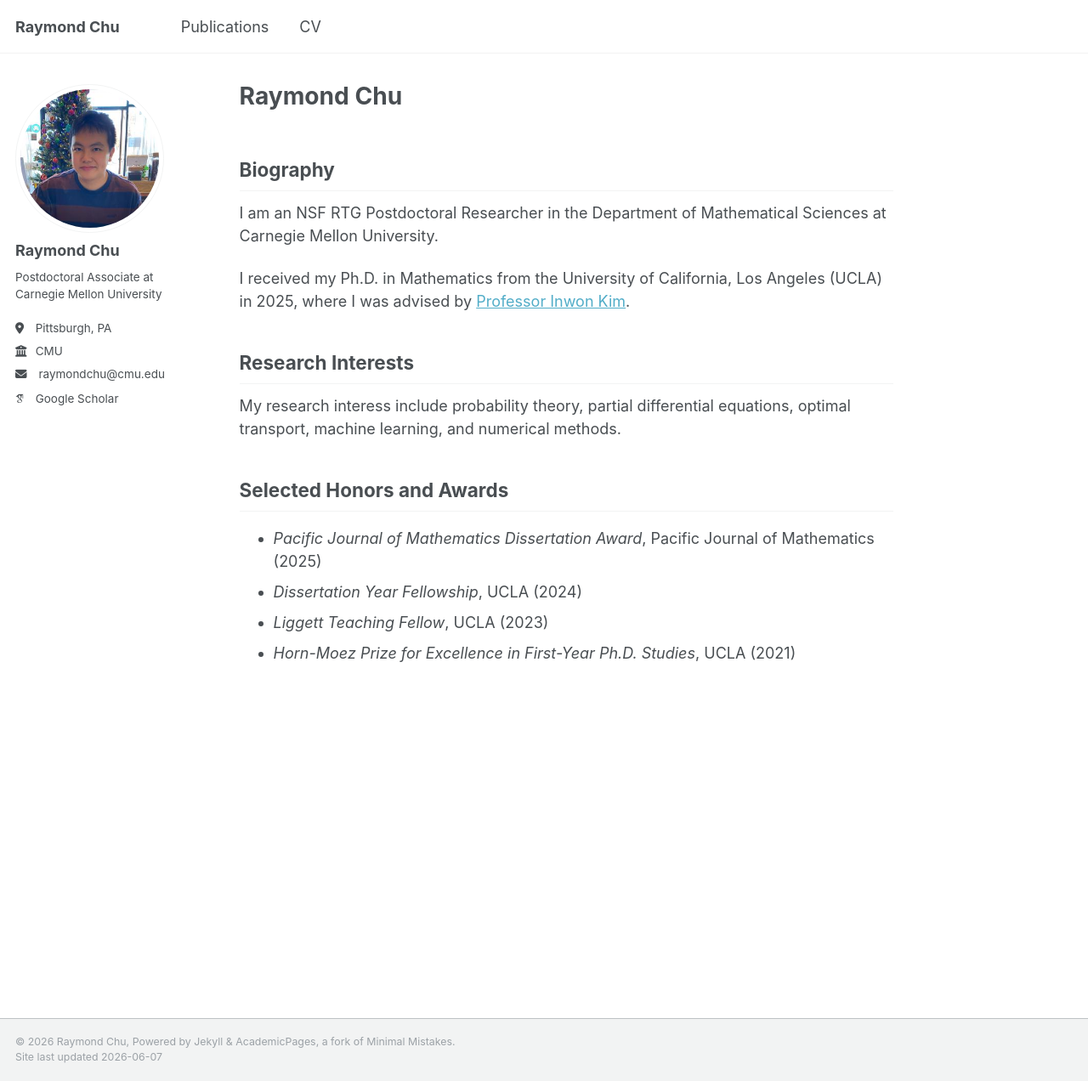
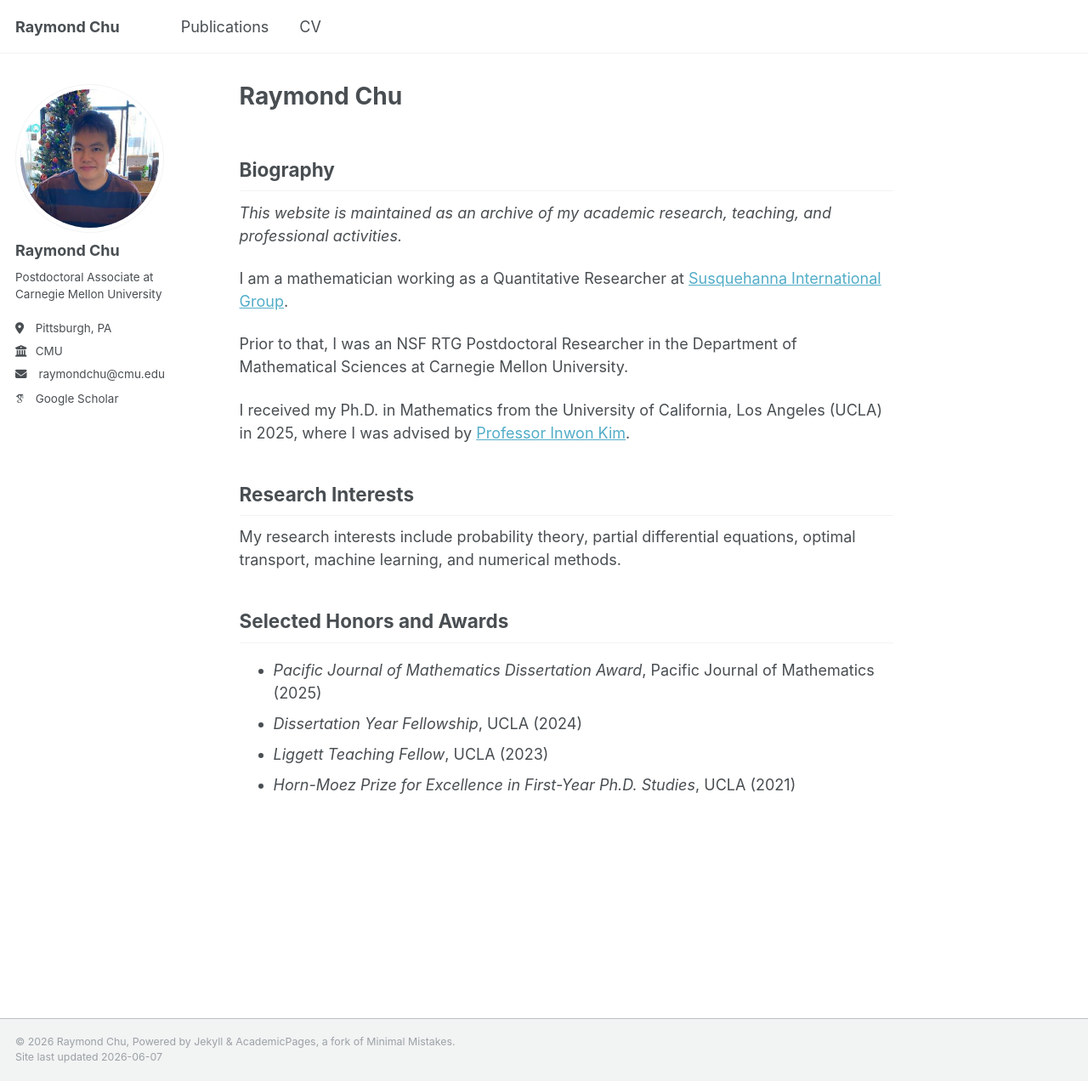
Before and after one commit to rchumath/rchumath.github.io, a Jekyll site: the page built from _pages/about.md, in a window 1280 px wide and 1272 px high. Shown: the whole window at 85% size. Built offline with Jekyll 4.4.1, drawn with Linux system fonts in a browser that asks for light colours; some web fonts are replaced.

Commit message:
Update about.md

```diff
--- a/_pages/about.md
+++ b/_pages/about.md
@@ -7,13 +7,17 @@ permalink: /
 
 ## Biography
 
-I am an NSF RTG Postdoctoral Researcher in the Department of Mathematical Sciences at Carnegie Mellon University.
+*This website is maintained as an archive of my academic research, teaching, and professional activities.*
+
+I am a mathematician working as a Quantitative Researcher at [Susquehanna International Group](https://sig.com/).
+
+Prior to that, I was an NSF RTG Postdoctoral Researcher in the Department of Mathematical Sciences at Carnegie Mellon University.
 
 I received my Ph.D. in Mathematics from the University of California, Los Angeles (UCLA) in 2025, where I was advised by [Professor Inwon Kim](https://www.math.ucla.edu/~ikim/).
 
 ## Research Interests
 
-My research interess include probability theory, partial differential equations, optimal transport, machine learning, and numerical methods.
+My research interests include probability theory, partial differential equations, optimal transport, machine learning, and numerical methods.
 
 ## Selected Honors and Awards
 
```
